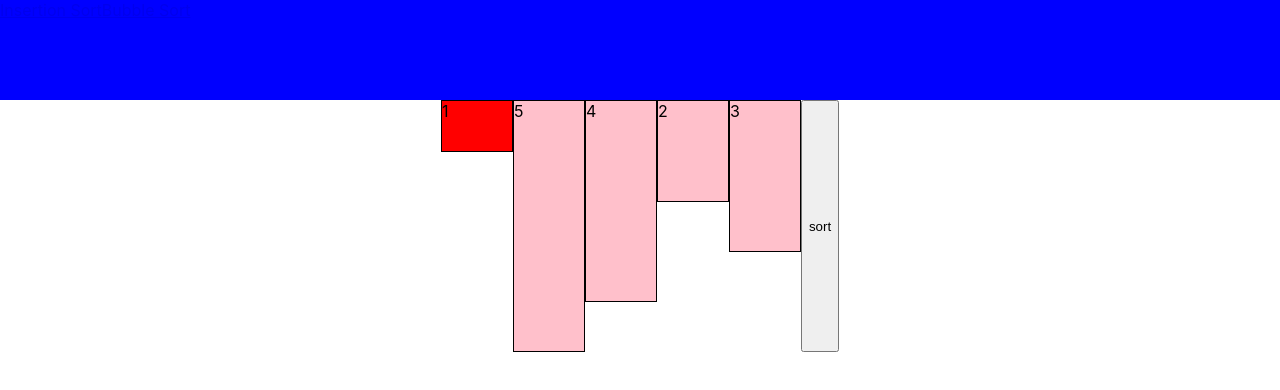
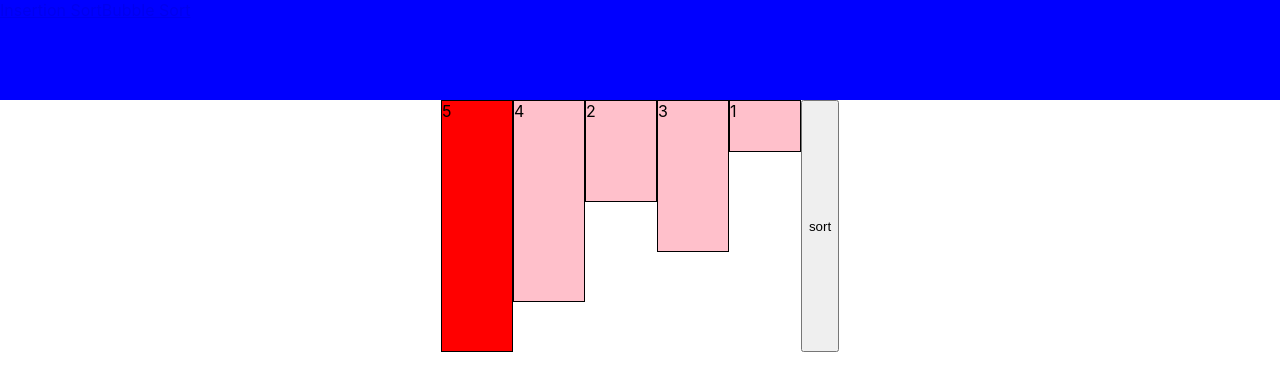
Before and after one commit to semperag/Learn-Algorithms, a React (Create React App) app: page / in a window 1280 px wide. Shown: the top 390 px of the page. Built offline with nearby package versions, Linux system fonts and the light colour scheme.

Commit message:
selection sort animation

```diff
--- a/src/App.js
+++ b/src/App.js
@@ -5,10 +5,11 @@ import Navbar from './Navbar';
 import { BrowserRouter as Router, Route, Routes} from 'react-router-dom';
 import ListItems from './ListItems'
 import BubbleSort from './BubbleSort';
+import SelectionSort from './SelectionSort';
 
 function App() {
 
-  const items = [1,5,4,2,3];
+  const items = [5,4,2,3,1];
 
   return (
     <div className="App">
@@ -21,13 +22,16 @@ function App() {
           <Routes>
             <Route path="/bubble-sort" element={<BubbleSort items={items}/>} />
           </Routes>
+          <Routes>
+            <Route path="/selection-sort" element={<SelectionSort items={items}/>} />
+          </Routes>
       </Router>
       { //QuickSort
         //MergeSort
-        //BubbleSort
+        //BubbleSort    -- done
         //SelectionSort
         //HeapSort
-        //InsertionSort
+        //InsertionSort -- done
       }
     </div>
   );
```
